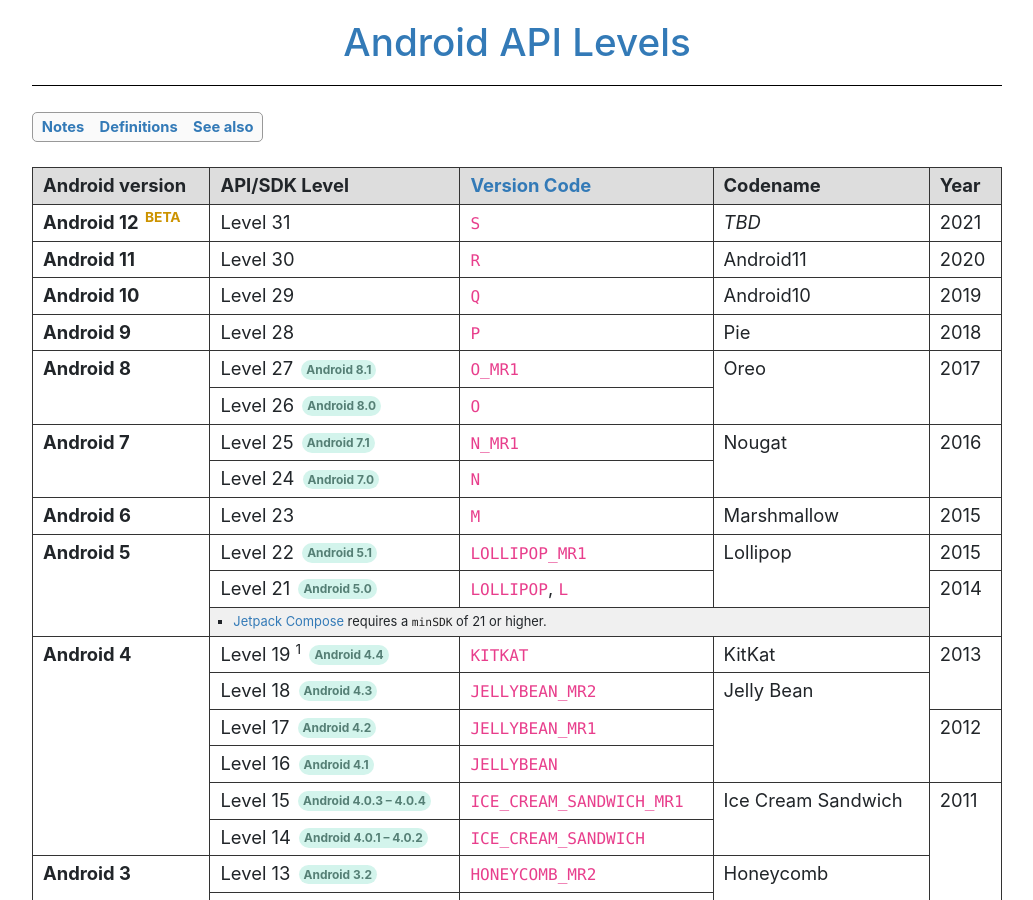
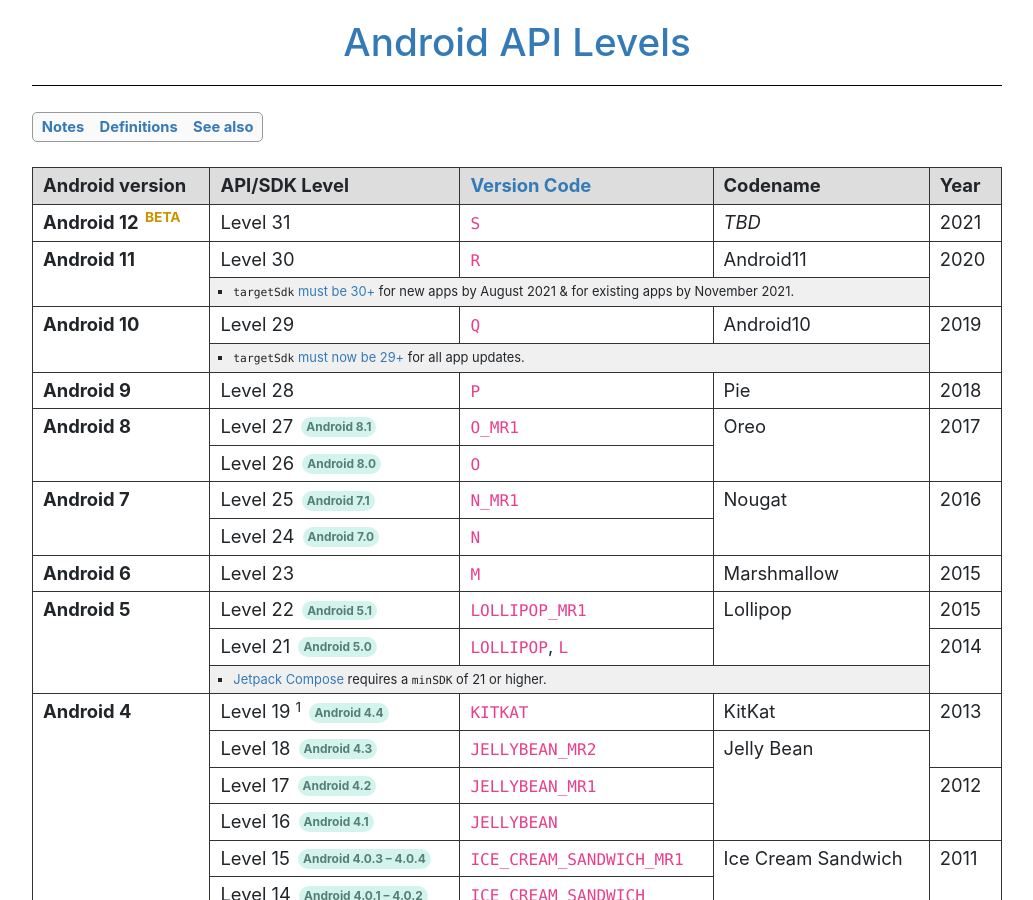
Before and after one commit to ebelinski/apilevels, a Jekyll site: the page built from index.md, in a window 1280 px wide and 900 px high. Shown: the whole window, without its empty margins (123-1156 px from the left). Built offline with Jekyll 4.4.1, drawn with Linux system fonts in a browser that asks for light colours.

Commit message:
Added more notes.

```diff
--- a/index.md
+++ b/index.md
@@ -24,19 +24,29 @@
     <td>2021</td>
   </tr>
   <tr>
-    <td><b>Android 11</b></td>
+    <td rowspan="2"><b>Android 11</b></td>
     <td>Level 30</td>
     <td><code>R</code></td>
     <td>Android11</td>
-    <td>2020</td>
+    <td rowspan="2">2020</td>
   </tr>
+  <tr class="table-notes"><td colspan="3">
+    <ul>
+      <li><code>targetSdk</code> <a href="https://developer.android.com/distribute/play-policies">must be 30+</a> for new apps by August 2021 & for existing apps by November 2021.</li>
+    </ul>
+  </td></tr>
   <tr>
-    <td><b>Android 10</b></td>
+    <td rowspan="2"><b>Android 10</b></td>
     <td>Level 29</td>
     <td><code>Q</code></td>
     <td>Android10</td>
-    <td>2019</td>
+    <td rowspan="2">2019</td>
   </tr>
+  <tr class="table-notes"><td colspan="3">
+    <ul>
+      <li><code>targetSdk</code> <a href="https://developer.android.com/distribute/play-policies">must now be 29+</a> for all app updates.</li>
+    </ul>
+  </td></tr>
   <tr>
     <td><b>Android 9</b></td>
     <td>Level 28</td>
```
